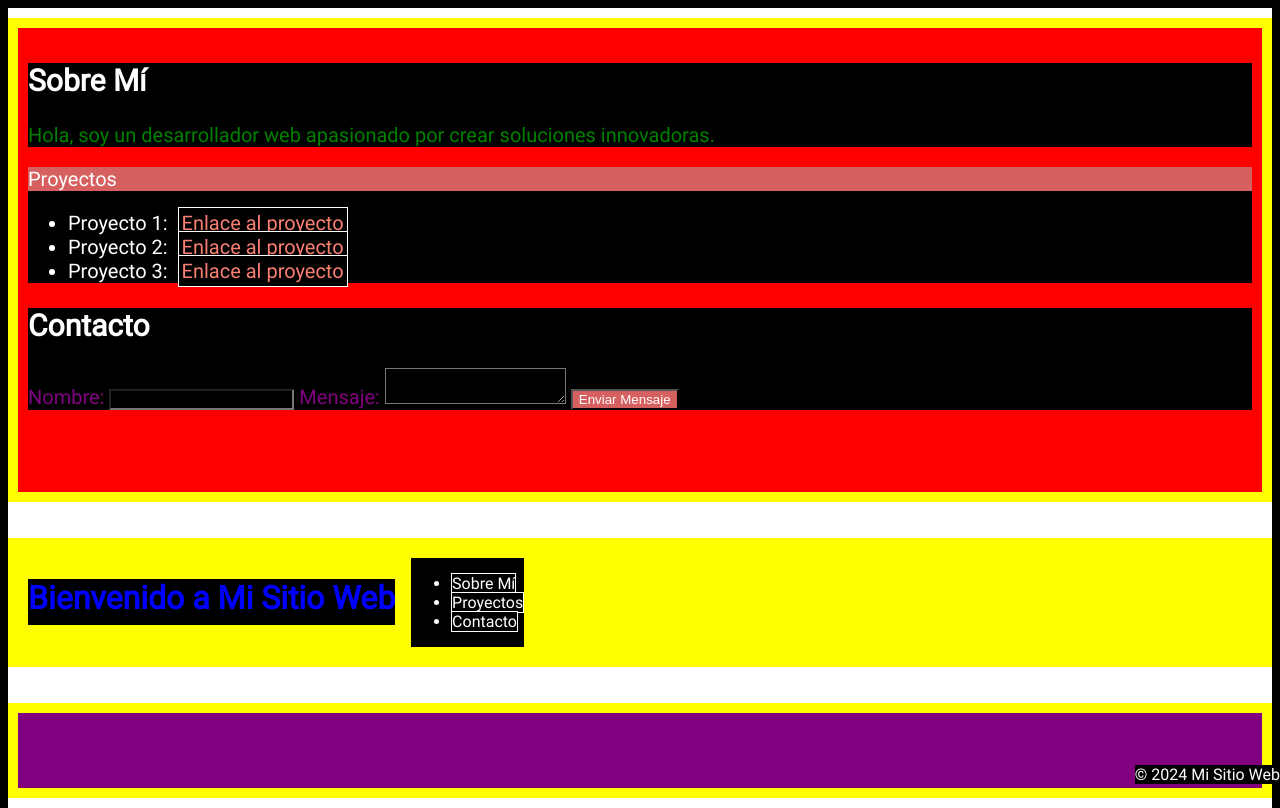
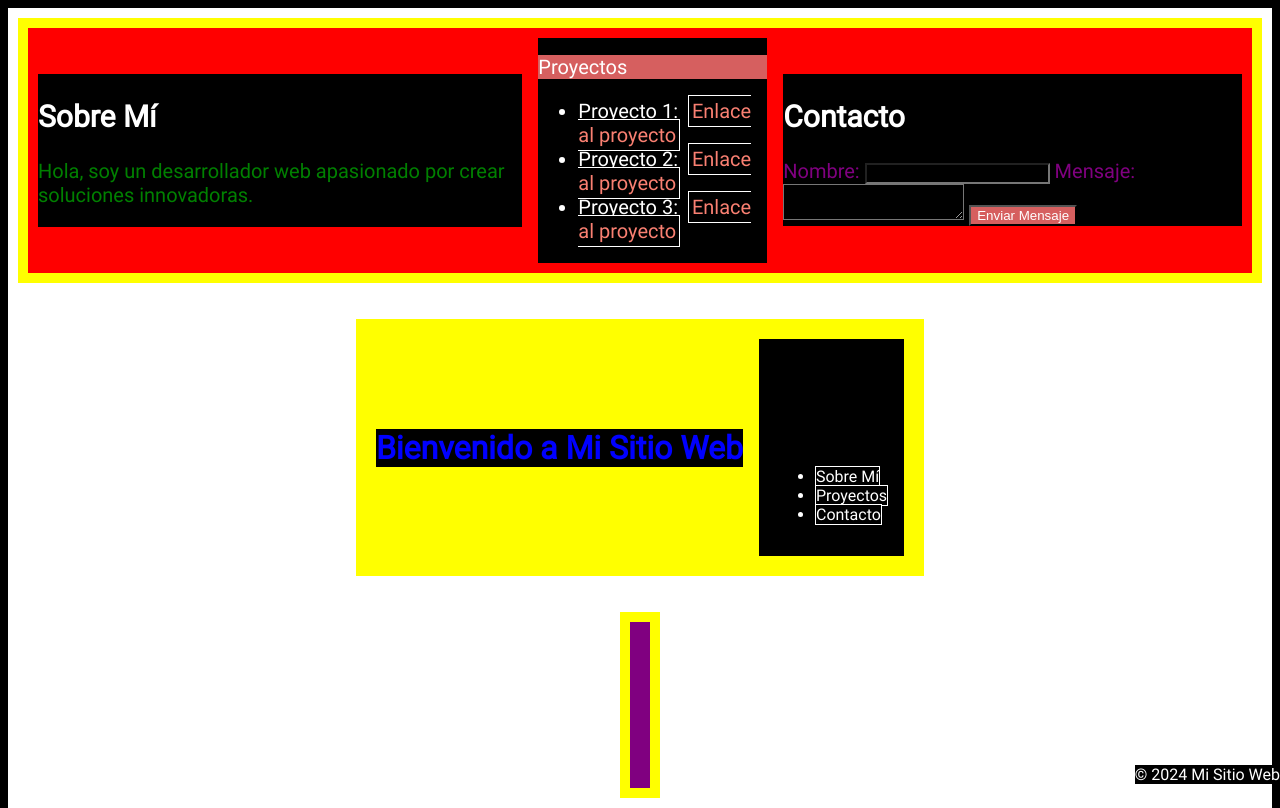
Before and after one commit to joskr3/html-css-basicos-repaso, a plain HTML site: page demo.html in a window 1280 px wide. Drawn offline with Linux system fonts and the light colour scheme.

Commit message:
trabajando con grillas

```diff
--- /dev/null
+++ b/demo-grid.css
@@ -0,0 +1,66 @@
+* {
+  box-sizing: border-box;
+  margin: 0;
+  padding: 0;
+  font-family: Arial, Helvetica, sans-serif;
+  font-size: 16px;
+  max-width: 100%;
+}
+
+html {
+  height: 100dvh;
+}
+
+body {
+  display: grid;
+  height: 100%;
+  grid-template-columns: repeat(12, 1fr);
+  grid-template-rows: repeat(12, 1fr);
+  gap: 10px;
+}
+
+header {
+  grid-column: 1 / 13;
+  background: blue;
+  color: white;
+  text-align: center;
+  font-size: 30px;
+  border: 10px solid yellow;
+}
+
+main {
+  background: red;
+  border: 10px solid yellow;
+  grid-column: 5 / 10;
+  grid-row: 2 / 10;
+  display: flex;
+  gap: 10px;
+  display: flex;
+  flex-wrap: wrap;
+  justify-content: center;
+  align-items: center;
+  flex-basis: 100px;
+
+  section {
+    max-width: 100px;
+    max-height: 100px;
+    background: yellow;
+    border: 10px solid green;
+    display: grid;
+
+    img {
+      height: 80px;
+      width: 80px;
+      grid-column: 6/8;
+      grid-row: 4/7;
+    }
+  }
+
+}
+
+footer {
+  background: green;
+  border: 10px solid yellow;
+  grid-column: 1 / 13;
+  grid-row: 11 / 13;
+}
--- a/estilos.css
+++ b/estilos.css
@@ -33,7 +33,6 @@ body {
 
 label {
   font-family: 'Roboto', sans-serif;
-
   font-size: 20px;
   color: purple;
 }
@@ -46,12 +45,13 @@ a {
 header {
   position: sticky;
   display: flex;
+  flex-direction: column;
   order: 1;
   flex-wrap: wrap;
   gap: 1rem;
   top: 0;
   background: rgb(182, 182, 182);
-  flex: 1 ;
+  flex: 1;
 
   h1 {
     font-size: 2rem;
@@ -60,14 +60,14 @@ header {
 
 main {
   order: 2;
-  flex: 8 ;
+  flex: 8;
   font-size: 20px;
   background: rgb(214, 95, 95);
 }
 
 footer {
   background: yellowgreen;
-  flex: 1 ;
+  flex: 1;
   order: 0;
   padding: 10px;
   text-align: center;
@@ -85,7 +85,13 @@ footer {
 }
 
 .contenedor {
-  width: 100%;
+  display: flex;
+  justify-content: center;
+  align-items: center;
+  gap: 1rem;
+  padding: 1rem;
+  flex-basis: 100%;
+  /* width: 100%; */
   border: 10px solid yellow;
   padding: 10px;
   margin: 10px;
@@ -129,13 +135,19 @@ input[type="submit"]:hover {
 } */
 
 .fijo {
+  position: fixed;
+  bottom: 0;
+  right: 0;
+}
 
-  position: fixed;
-
-  bottom: 0;
-
-  right: 0;
-
+nav {
+  display: flex;
+  flex-direction: column;
+  justify-content: center;
+  align-items: center;
+  gap: 1rem;
+  padding: 1rem;
+  flex-basis: 100%;
 }
 
 @media only screen and (min-width: 768px) {
@@ -145,15 +157,30 @@ input[type="submit"]:hover {
   }
 
   header {
+    display: flex;
+    flex-direction: column;
     background: yellow;
-    order: 2
+    order: 2;
+
+    nav {
+      display: flex;
+      flex-direction: row;
+      justify-content: space-between;
+      align-items: center;
+      gap: 1rem;
+      padding: 1rem;
+      flex-basis: 100%;
+      ul {
+        align-self: self-end;
+      }
+
+    }
   }
+
 
   main {
     order: 1;
     background: red;
-
-
   }
 
   footer {
```
Also changed, not shown: grid.html (added, +25 -0 lines).
